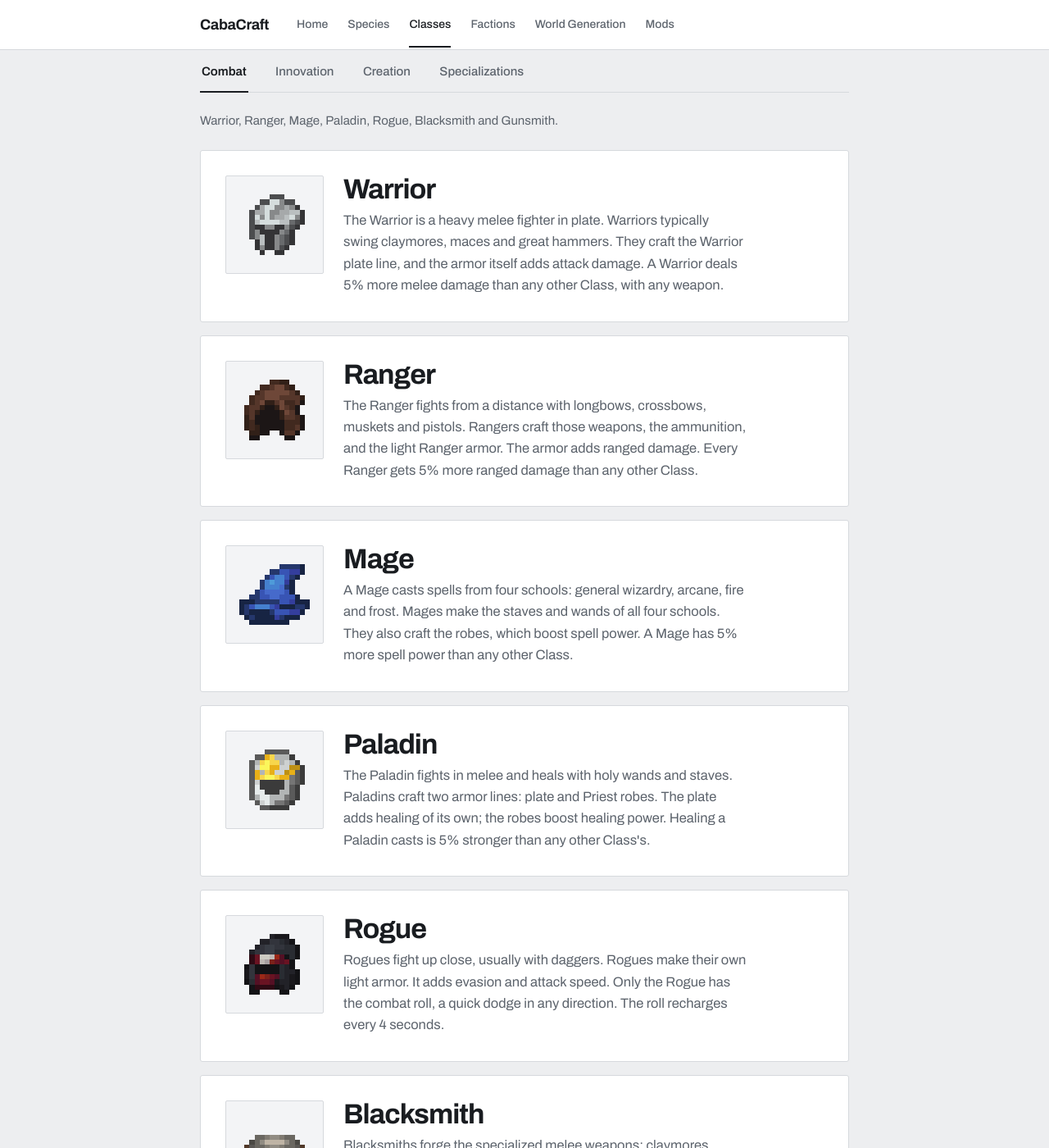
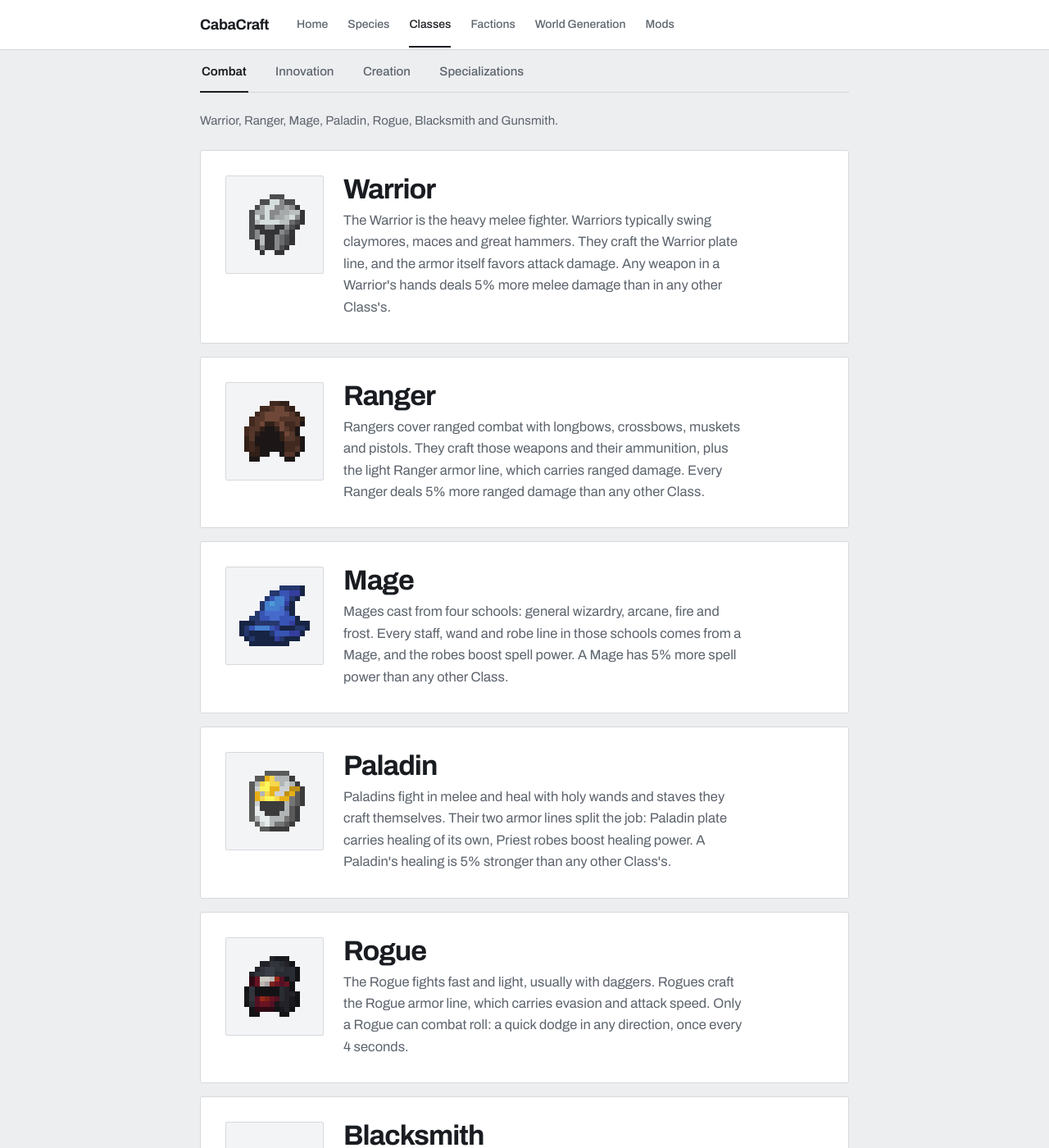
Before and after one commit to Carson-Frost/cabacraft-wiki, a Jekyll site: the page built from classes.md, in a window 1280 px wide and 1400 px high, scrolled down 311 px. Shown: the whole window at 82% size. Built offline with Jekyll 4.4.1, drawn with Linux system fonts in a browser that asks for light colours; some of the changed text lies outside the part shown.

Commit message:
classes: llm-writing pass on all 23 descriptions

```diff
--- a/classes.md
+++ b/classes.md
@@ -23,7 +23,7 @@ intro: >-
     <img src="{{ '/icons/warrior.png' | relative_url }}" alt="">
     <div>
       <h2>Warrior</h2>
-      <p class="desc">The Warrior is a heavy melee fighter in plate. Warriors typically swing claymores, maces and great hammers. They craft the Warrior plate line, and the armor itself adds attack damage. A Warrior deals 5% more melee damage than any other Class, with any weapon.</p>
+      <p class="desc">The Warrior is the heavy melee fighter. Warriors typically swing claymores, maces and great hammers. They craft the Warrior plate line, and the armor itself favors attack damage. Any weapon in a Warrior's hands deals 5% more melee damage than in any other Class's.</p>
     </div>
   </div>
 </article>
@@ -33,7 +33,7 @@ intro: >-
     <img src="{{ '/icons/ranger.png' | relative_url }}" alt="">
     <div>
       <h2>Ranger</h2>
-      <p class="desc">The Ranger fights from a distance with longbows, crossbows, muskets and pistols. Rangers craft those weapons, the ammunition, and the light Ranger armor. The armor adds ranged damage. Every Ranger gets 5% more ranged damage than any other Class.</p>
+      <p class="desc">Rangers cover ranged combat with longbows, crossbows, muskets and pistols. They craft those weapons and their ammunition, plus the light Ranger armor line, which carries ranged damage. Every Ranger deals 5% more ranged damage than any other Class.</p>
     </div>
   </div>
 </article>
@@ -43,7 +43,7 @@ intro: >-
     <img src="{{ '/icons/mage.png' | relative_url }}" alt="">
     <div>
       <h2>Mage</h2>
-      <p class="desc">A Mage casts spells from four schools: general wizardry, arcane, fire and frost. Mages make the staves and wands of all four schools. They also craft the robes, which boost spell power. A Mage has 5% more spell power than any other Class.</p>
+      <p class="desc">Mages cast from four schools: general wizardry, arcane, fire and frost. Every staff, wand and robe line in those schools comes from a Mage, and the robes boost spell power. A Mage has 5% more spell power than any other Class.</p>
     </div>
   </div>
 </article>
@@ -53,7 +53,7 @@ intro: >-
     <img src="{{ '/icons/paladin.png' | relative_url }}" alt="">
     <div>
       <h2>Paladin</h2>
-      <p class="desc">The Paladin fights in melee and heals with holy wands and staves. Paladins craft two armor lines: plate and Priest robes. The plate adds healing of its own; the robes boost healing power. Healing a Paladin casts is 5% stronger than any other Class's.</p>
+      <p class="desc">Paladins fight in melee and heal with holy wands and staves they craft themselves. Their two armor lines split the job: Paladin plate carries healing of its own, Priest robes boost healing power. A Paladin's healing is 5% stronger than any other Class's.</p>
     </div>
   </div>
 </article>
@@ -63,7 +63,7 @@ intro: >-
     <img src="{{ '/icons/rogue.png' | relative_url }}" alt="">
     <div>
       <h2>Rogue</h2>
-      <p class="desc">Rogues fight up close, usually with daggers. Rogues make their own light armor. It adds evasion and attack speed. Only the Rogue has the combat roll, a quick dodge in any direction. The roll recharges every 4 seconds.</p>
+      <p class="desc">The Rogue fights fast and light, usually with daggers. Rogues craft the Rogue armor line, which carries evasion and attack speed. Only a Rogue can combat roll: a quick dodge in any direction, once every 4 seconds.</p>
     </div>
   </div>
 </article>
@@ -73,7 +73,7 @@ intro: >-
     <img src="{{ '/icons/blacksmith.png' | relative_url }}" alt="">
     <div>
       <h2>Blacksmith</h2>
-      <p class="desc">Blacksmiths forge the specialized melee weapons: claymores, daggers, glaives, sickles, maces, great hammers, double axes and spears. They also forge a handful of unique blades. Basic swords and axes stay open to everyone.</p>
+      <p class="desc">Melee weapons past the basics come from the Blacksmith: claymores, daggers, glaives, sickles, maces, great hammers, double axes and spears, plus a handful of unique blades above them. Everyone keeps the basic sword and axe.</p>
     </div>
   </div>
 </article>
@@ -83,7 +83,7 @@ intro: >-
     <img src="{{ '/icons/gunsmith.png' | relative_url }}" alt="">
     <div>
       <h2>Gunsmith</h2>
-      <p class="desc">Only Gunsmiths craft the four handheld guns: revolver, shotgun, nailgun and blazegun. They also make the mounts, carriages, loaders and drills that emplace and serve a cannon.</p>
+      <p class="desc">Gunsmiths make the handheld guns: revolver, shotgun, nailgun and blazegun. They also build the gear that emplaces and serves a cannon (mounts, carriages, loaders and drills), though the cannon itself comes from parts anyone can make.</p>
     </div>
   </div>
 </article>
@@ -96,7 +96,7 @@ intro: >-
     <img src="{{ '/icons/engineer.png' | relative_url }}" alt="">
     <div>
       <h2>Engineer</h2>
-      <p class="desc">Engineers build machines that run on rotation. Water wheels and hand cranks make the rotation. Gearboxes, clutches and belts carry it to the millstone, mechanical press, mixer, saw, drill, deployer and mechanical arm. Engineers craft every part of that chain.</p>
+      <p class="desc">Rotation powers everything Engineers build. They craft the water wheels and hand cranks that generate it, the gearboxes, clutches and belts that carry it, and the machines it drives: millstone, mechanical press, mixer, saw, drill, deployer and mechanical arm.</p>
     </div>
   </div>
 </article>
@@ -106,7 +106,7 @@ intro: >-
     <img src="{{ '/icons/machinist.png' | relative_url }}" alt="">
     <div>
       <h2>Machinist</h2>
-      <p class="desc">A Machinist assembles working airships. Machinists make the propellers, the bearings a ship turns on, the adjustable burner and aviator's goggles.</p>
+      <p class="desc">An airship needs a Machinist. Machinists craft the propellers, the propeller bearings a ship turns on, the adjustable burner and the aviator's goggles.</p>
     </div>
   </div>
 </article>
@@ -116,7 +116,7 @@ intro: >-
     <img src="{{ '/icons/gunsmith.png' | relative_url }}" alt="">
     <div>
       <h2>Gunsmith</h2>
-      <p class="desc">Only Gunsmiths craft the four handheld guns: revolver, shotgun, nailgun and blazegun. They also make the mounts, carriages, loaders and drills that emplace and serve a cannon.</p>
+      <p class="desc">Gunsmiths make the handheld guns: revolver, shotgun, nailgun and blazegun. They also build the gear that emplaces and serves a cannon (mounts, carriages, loaders and drills), though the cannon itself comes from parts anyone can make.</p>
     </div>
   </div>
 </article>
@@ -126,7 +126,7 @@ intro: >-
     <img src="{{ '/icons/originator.png' | relative_url }}" alt="">
     <div>
       <h2>Originator</h2>
-      <p class="desc">The Originator works with electricity, separate from the Engineer's rotating machines. Originators make fuel, bio and solar generators, plus batteries and energy pipes. They also build the frames and cores that every electric machine starts from. Those machines refine ores and fabricate advanced components.</p>
+      <p class="desc">The Originator builds electric machinery, a separate technology from the Engineer's rotation. Originators craft fuel, bio and solar generators, batteries, energy pipes, and the frames and cores that underpin every electric machine; the finished machines refine ores and fabricate advanced components.</p>
     </div>
   </div>
 </article>
@@ -136,7 +136,7 @@ intro: >-
     <img src="{{ '/icons/alchemist.png' | relative_url }}" alt="">
     <div>
       <h2>Alchemist</h2>
-      <p class="desc">Only the Alchemist can use a brewing stand or a glass cauldron. Every potion comes from an Alchemist. They brew from up to nine ingredients, and order changes the result. Their elixirs last 10 seconds longer. Harmful effects on them fade 10 seconds sooner.</p>
+      <p class="desc">Alchemists brew every potion in the world; only they can use a brewing stand or glass cauldron. They mix elixirs from up to nine ingredients, and order changes the result. Elixirs they drink last 10 seconds longer, and harmful effects on them fade 10 seconds sooner.</p>
     </div>
   </div>
 </article>
@@ -146,7 +146,7 @@ intro: >-
     <img src="{{ '/icons/enchanter.png' | relative_url }}" alt="">
     <div>
       <h2>Enchanter</h2>
-      <p class="desc">The Enchanter enchants one level past every cap. Sharpness stops at II for everyone; an Enchanter reaches III. The same holds for all 33 capped enchantments. Enchanters also craft the Ancient Book. The enchanting table runs on these books, and each one stores one enchantment.</p>
+      <p class="desc">Enchantments stop at a cap for everyone except the Enchanter, who goes one level past it on all 33. Where Sharpness ends at II, an Enchanter takes it to III. They also craft the Ancient Book the enchanting table runs on; each book holds one enchantment.</p>
     </div>
   </div>
 </article>
@@ -159,7 +159,7 @@ intro: >-
     <img src="{{ '/icons/builder.png' | relative_url }}" alt="">
     <div>
       <h2>Builder</h2>
-      <p class="desc">A Builder specializes in construction and decoration. Builders craft the specialist workstations. Those stations produce hundreds of decorative variants of common building blocks. Builders place and break blocks from 0.5 blocks farther away. Combat reach stays unchanged.</p>
+      <p class="desc">Builders turn common building blocks into decoration. They craft the specialist workstations and, on those, hundreds of decorative variants. A Builder also reaches 0.5 blocks farther when placing or breaking blocks; combat reach stays the same.</p>
     </div>
   </div>
 </article>
@@ -169,7 +169,7 @@ intro: >-
     <img src="{{ '/icons/blacksmith.png' | relative_url }}" alt="">
     <div>
       <h2>Blacksmith</h2>
-      <p class="desc">Blacksmiths forge the specialized melee weapons: claymores, daggers, glaives, sickles, maces, great hammers, double axes and spears. They also forge a handful of unique blades. Basic swords and axes stay open to everyone.</p>
+      <p class="desc">Melee weapons past the basics come from the Blacksmith: claymores, daggers, glaives, sickles, maces, great hammers, double axes and spears, plus a handful of unique blades above them. Everyone keeps the basic sword and axe.</p>
     </div>
   </div>
 </article>
@@ -179,7 +179,7 @@ intro: >-
     <img src="{{ '/icons/jeweler.png' | relative_url }}" alt="">
     <div>
       <h2>Jeweler</h2>
-      <p class="desc">The Jeweler cuts jade and tanzanite into rings and necklaces. Players wear the pieces alongside armor. Jade boosts ranged damage, and tanzanite boosts frost and soul spell power. Gold pieces carry a 4% bonus, and netherite pieces carry 8%.</p>
+      <p class="desc">The Jeweler cuts jade and tanzanite and sets them in gold and netherite rings and necklaces a player wears alongside armor. Jade boosts ranged damage and tanzanite boosts frost and soul spell power; gold pieces give 4%, netherite 8%.</p>
     </div>
   </div>
 </article>
@@ -189,7 +189,7 @@ intro: >-
     <img src="{{ '/icons/cook.png' | relative_url }}" alt="">
     <div>
       <h2>Cook</h2>
-      <p class="desc">A Cook prepares the dishes: breads and pies, stews and soups, salads and roasts. Cooks also make cake, pumpkin pie, milk and the feast blocks a whole group eats from. They build the five kitchen stations too: cooking pot, skillet, cutting board, stove and gristmill.</p>
+      <p class="desc">Cooks feed everyone. They prepare the breads, pies, stews, soups, salads, roasts and candies, plus feast blocks sized for a whole group. They also build the five kitchen stations: cooking pot, skillet, cutting board, stove and gristmill.</p>
     </div>
   </div>
 </article>
@@ -201,7 +201,7 @@ intro: >-
     <img src="{{ '/icons/angler.png' | relative_url }}" alt="">
     <div>
       <h2>Angler</h2>
-      <p class="desc">Fishing runs easier for an Angler. The catch bar drains 20% slower, and a miss costs 20% less. A catch needs 20% less score, and sweet spots last 25% longer. Anglers craft their own rods, hooks and bobbers. The basic rod stays open to everyone.</p>
+      <p class="desc">Anglers fish better than anyone else: the catch bar drains 20% slower, misses cost 20% less, catches need 20% less score, and sweet spots last 25% longer. They craft their own rods, hooks and bobbers; anyone can still craft the basic rod.</p>
     </div>
   </div>
 </article>
@@ -211,7 +211,7 @@ intro: >-
     <img src="{{ '/icons/archaeologist.png' | relative_url }}" alt="">
     <div>
       <h2>Archaeologist</h2>
-      <p class="desc">Archaeologists unearth fossils and artifacts from dig sites with tools they craft. The diamond brush uncovers buried finds, and the rusty pickaxe and shovel work them loose. Fossils reassemble into display skeletons. An Archaeologist pieces artifact shards back together into artifacts.</p>
+      <p class="desc">Archaeologists craft their own excavation tools and dig up the past. The diamond brush uncovers fossils and artifacts in dig sites; the rusty pickaxe and shovel work them loose. Fossils reassemble into display skeletons, and an Archaeologist pieces shards back into whole artifacts.</p>
     </div>
   </div>
 </article>
@@ -221,7 +221,7 @@ intro: >-
     <img src="{{ '/icons/bard.png' | relative_url }}" alt="">
     <div>
       <h2>Bard</h2>
-      <p class="desc">The Bard performs music and crafts every playable instrument. Only the Bard can recruit: a Bard hires any villager without a profession. The price scales with how many trade offers the villager holds. Trading works for everyone as normal.</p>
+      <p class="desc">Bards make music and craft every playable instrument. Recruiting is theirs alone: a Bard hires any villager that has no profession, and the price climbs with the villager's trade offers. Ordinary trading stays open to everyone.</p>
     </div>
   </div>
 </article>
@@ -231,7 +231,7 @@ intro: >-
     <img src="{{ '/icons/brewer.png' | relative_url }}" alt="">
     <div>
       <h2>Brewer</h2>
-      <p class="desc">Brewers ferment drinks. They craft the keg, the mug and hop seeds. The keg brews twelve beers, and each beer carries its own effect. Their fermentation vessel turns out ciders, wines, mead, pickles and popped maize.</p>
+      <p class="desc">The Brewer handles fermentation. Twelve beers come out of a Brewer's keg, each with its own effect, and the fermentation vessel turns out ciders, wines, mead, pickles and popped maize. Brewers craft the keg, the mug, the hop seeds and the vessel itself.</p>
     </div>
   </div>
 </article>
@@ -241,7 +241,7 @@ intro: >-
     <img src="{{ '/icons/curator.png' | relative_url }}" alt="">
     <div>
       <h2>Curator</h2>
-      <p class="desc">A Curator records the world. Curators make the camera and its film for real photographs. Their bestiary and its analyzer catalog creatures. Curators also craft the antique atlas for mapping and the diary for writing. A new Curator starts with the bestiary.</p>
+      <p class="desc">Curators document the world. They craft the camera and its film for real photographs, the bestiary and its analyzer for cataloging creatures, the antique atlas for mapping, and the diary for writing. Curators begin with the bestiary.</p>
     </div>
   </div>
 </article>
@@ -251,7 +251,7 @@ intro: >-
     <img src="{{ '/icons/herbalist.png' | relative_url }}" alt="">
     <div>
       <h2>Herbalist</h2>
-      <p class="desc">Herbalists farm two crops, hemp and weed. From the harvests they make cloth and burlap in every dye color. Pipes, bongs, joints and brownies come from the same crops. Herbalists also make the remedies: herbal salve, ritual oils, a cleansing concoction, an aura crystal and teas.</p>
+      <p class="desc">Herbalists farm hemp and weed and turn the harvest into goods: cloth and burlap in every dye color, pipes, bongs, joints and brownies. They also craft the remedies: herbal salve, two ritual oils, a cleansing concoction, an aura crystal and the herbal teas.</p>
     </div>
   </div>
 </article>
@@ -261,7 +261,7 @@ intro: >-
     <img src="{{ '/icons/shipwright.png' | relative_url }}" alt="">
     <div>
       <h2>Shipwright</h2>
-      <p class="desc">A Shipwright builds sailing ships. Shipwrights craft dockside frames called ship builders. Each frame takes logs, planks, iron, wool and wax. It then assembles a working sailboat, cog or caravel a crew can sail. A separate decorative frame makes display hulls.</p>
+      <p class="desc">Shipwrights build sailing ships. They craft the dockside ship builders, which take logs, planks, iron, wool and wax and assemble a working sailboat, cog or caravel a crew can actually sail, plus a decorative builder for display hulls.</p>
     </div>
   </div>
 </article>
@@ -271,7 +271,7 @@ intro: >-
     <img src="{{ '/icons/tailor.png' | relative_url }}" alt="">
     <div>
       <h2>Tailor</h2>
-      <p class="desc">Tailors sew clothing. They make the sewing kit and sewing table. On them, they sew hats, aprons for every trade, scarves, coats and robes. Biome outfits for desert, savanna, jungle, snowy and taiga warm or cool the wearer to match.</p>
+      <p class="desc">The Tailor makes clothing: hats, aprons for every trade, scarves, coats, robes and full biome outfits; the desert, savanna, jungle, snowy and taiga sets warm or cool their wearer to match. Tailors also craft the sewing kit and sewing table.</p>
     </div>
   </div>
 </article>
```
